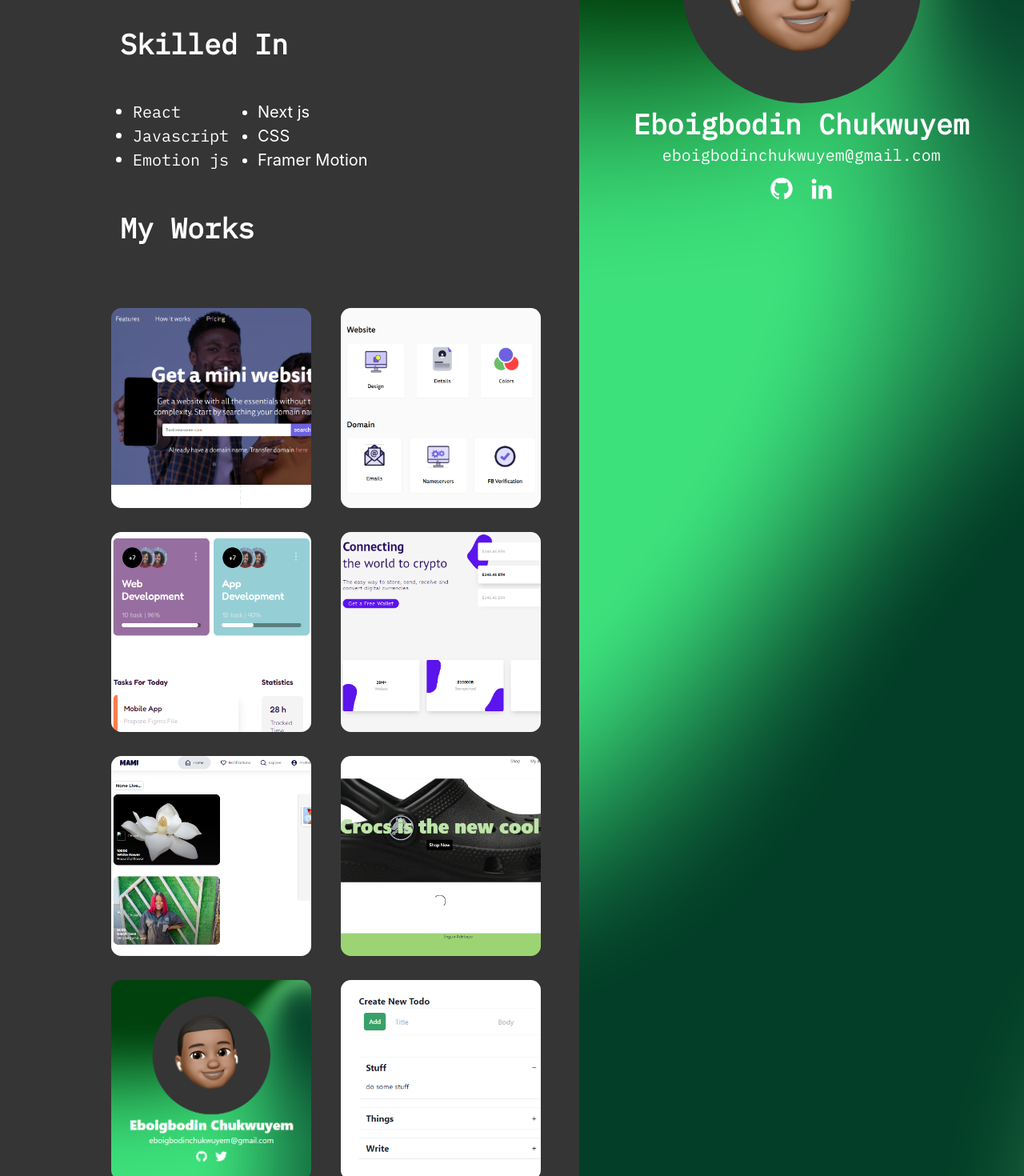
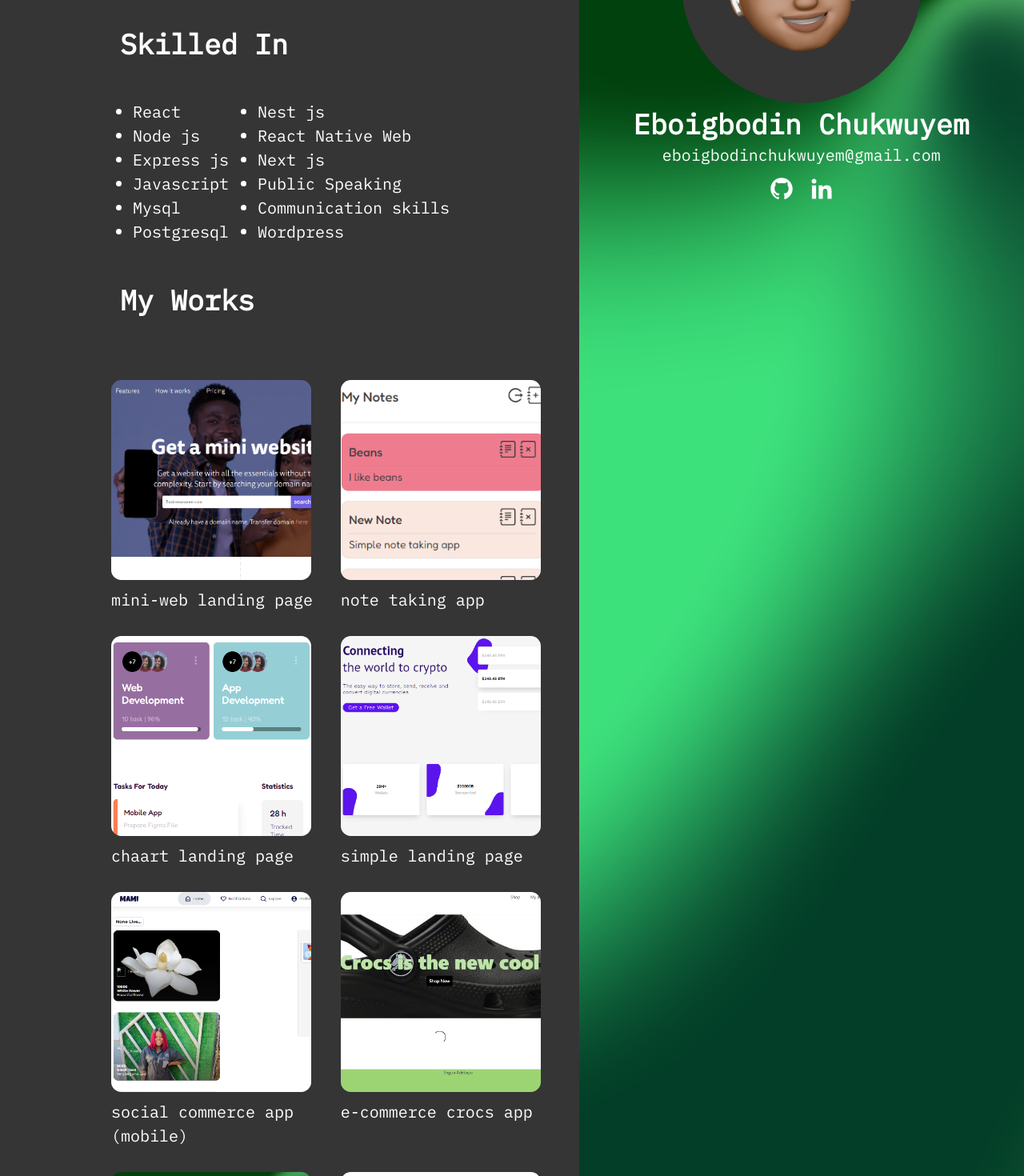
Before and after one commit to chukwuyem11/personal_website, a Next.js app: page / in a window 1280 px wide. Shown: the part 360-1830 px from the top of the page at 80% size. Built offline with nearby package versions, Linux system fonts and the light colour scheme.

Commit message:
first commit

```diff
--- a/components/home.js
+++ b/components/home.js
@@ -16,46 +16,54 @@
       {
         id: 1,
         image:"past15",
+        name: "mini-web landing page",
         link: "https://min-website-roan.vercel.app/"
 
       },
       {
         id: 2,
-        image:"past14",
-        link: "https://min-website-roan.vercel.app/dashboard"
+        image:"past16",
+        name: "note taking app",
+        link: "https://nootes.herokuapp.com/"
 
       },
       {
         id: 3,
         image:"past12",
+        name: "chaart landing page",
         link: "https://chaaart.vercel.app/"
 
       },
       {
         id: 4,
         image:"past13",
+        name: "simple landing page",
         link: "https://landing2-henna.vercel.app/"
 
       },
       {
         id: 5,
         image:"mami",
+        name: "social commerce app (mobile)",
         link: "https://mamihq.herokuapp.com"
 
       },
     {
       id: 6,
       image:"crocs",
+      name: "e-commerce crocs app",
       link: "https://github.com/chukwuyem11/crocs-commerce"
 
     },
     {id: 7,
       image:"past7",
+      name: "personal site",
       link: "https://github.com/chukwuyem11/personal_website"
 
     },
     {id: 8,
       image:"past8",
+      name: "simple todo",
       link: "https://github.com/chukwuyem11/simple-todo"
 
     },
@@ -73,23 +81,26 @@
           <Text color="#ffffff" fontSize={["25px","30px", "35px" ]} fontWeight="900" lineHeight={["25px", "35px", "40px"]} fontFamily="IBM Plex Mono" textAlign={["left","center", "left"]}>Skilled In</Text>
           <Flex mb="50px" mt="50px" >
 
-            <Box mr="20px" fontFamily="IBM Plex Mono">
+          <Box mr="20px" fontFamily="IBM Plex Mono" >
 
             <UnorderedList>
-  <ListItem fontSize={["16px","18px", "20px" ]} color="#ffffff">React</ListItem>
-
-  <ListItem fontSize={["16px","18px", "20px" ]} color="#ffffff">Javascript</ListItem>
-  <ListItem fontSize={["16px","18px", "20px" ]} color="#ffffff">Emotion js</ListItem>
+    <ListItem textAlign={["left","center", "left"]} fontSize={["16px","18px", "20px" ]} color="#ffffff">React</ListItem>
+    <ListItem textAlign={["left","center", "left"]} fontSize={["16px","18px", "20px" ]} color="#ffffff">Node js</ListItem>
+    <ListItem textAlign={["left","center", "left"]} fontSize={["16px","18px", "20px" ]} color="#ffffff">Express js</ListItem>
+    <ListItem textAlign={["left","center", "left"]} fontSize={["16px","18px", "20px" ]}color="#ffffff">Javascript</ListItem>
+    <ListItem textAlign={["left","center", "left"]} fontSize={["16px","18px", "20px" ]} color="#ffffff">Mysql</ListItem>
+    <ListItem textAlign={["left","center", "left"]} fontSize={["16px","18px", "20px" ]}color="#ffffff">Postgresql</ListItem>
 
   </UnorderedList>
   </Box>
-<Box>
+  <Box fontFamily="IBM Plex Mono">
             <UnorderedList>
-
-
-  <ListItem fontSize={["16px","18px", "20px" ]} color="#ffffff">Next js</ListItem>
-  <ListItem fontSize={["16px","18px", "20px" ]} color="#ffffff">CSS</ListItem>
-  <ListItem fontSize={["16px","18px", "20px" ]} color="#ffffff">Framer Motion</ListItem>
+            <ListItem textAlign={["left","center", "left"]} fontSize={["16px","18px", "20px" ]}color="#ffffff">Nest js</ListItem>
+    <ListItem textAlign={["left","center", "left"]} fontSize={["16px","18px", "20px" ]} color="#ffffff">React Native Web</ListItem>
+    <ListItem textAlign={["left","center", "left"]} fontSize={["16px","18px", "20px" ]} color="#ffffff">Next js</ListItem>
+    <ListItem textAlign={["left","center", "left"]} fontSize={["16px","18px", "20px" ]} color="#ffffff">Public Speaking</ListItem>
+    <ListItem textAlign={["left","center", "left"]} fontSize={["16px","18px", "20px" ]}color="#ffffff">Communication skills</ListItem>
+    <ListItem textAlign={["left","center", "left"]} fontSize={["16px","18px", "20px" ]}color="#ffffff">Wordpress</ListItem>
   </UnorderedList>
   </Box>
 
@@ -137,14 +148,17 @@
   <Text mb="50px" color="#ffffff" fontSize={["25px","30px", "35px" ]} fontWeight="900" lineHeight={["25px", "35px", "40px"]} fontFamily="IBM Plex Mono"  textAlign={["left","center", "left"]}>My Works</Text>
 </Box>
 <Box display={["block", "none", "block"]}>
-<Grid   templateColumns="repeat(2, 1fr)" gap={[6, -6,-6]} mb="50px">
-{Works.map((work) => (<Box key={work.id} mt={["10px","20px","30px"]} ml={["","-11px","-11px"]} ><Link href={work.link}><Image src={`${work.image}.png`}  w={["150px", "200","250px"]} h={["150px", "200","250px"]} borderRadius="5%" bg="#353535"    alt="Segun Adebayo"  p="0" /></Link></Box>))}
+<Grid   templateColumns={["repeat(1, 1fr)","repeat(2, 1fr)","repeat(2, 1fr)"] }gap={[6, -6,-6]} mb="50px">
+{Works.map((work) => (<Box key={work.id} mt={["10px","20px","30px"]} ml={["","-11px","-11px"]} ><Link href={work.link}><Image src={`${work.image}.png`}  w={["80vw", "200","250px"]} h={["auto", "200","250px"]} borderRadius="5%" bg="#353535"    alt="Segun Adebayo"  p="0" /></Link>
+<Text mt="10px" color="#fff" fontSize={["16px","20px", "20px" ]} fontWeight="500"  fontFamily="IBM Plex Mono">{work.name}</Text></Box>))}
 </Grid>
 </Box>
 
 <Center display={["none", "block", "none"]}>
 <Grid  templateColumns="repeat(2, 1fr)" gap={[6, 6,-6]} mb="50px">
-{Works.map((work) => (<Box key={work.id} mt={["10px","20px","30px"]} ml={["","11px","-11px"]} ><Link href={work.link}><Image src={`${work.image}.png`}  w={["150px", "250px","250px"]} h={["150px", "250px","250px"]} borderRadius="5%" bg="#353535"    alt="Segun Adebayo"  p="0" /></Link></Box>))}
+{Works.map((work) => (<Box key={work.id} mt={["10px","20px","30px"]} ml={["","11px","-11px"]} ><Link href={work.link}><Image src={`${work.image}.png`}  w={["150px", "250px","250px"]} h={["150px", "250px","250px"]} borderRadius="5%" bg="#353535"    alt="Segun Adebayo"  p="0" /></Link>
+    <Text color="#fff" fontSize={["25px","30px", "35px" ]} fontWeight="500"  fontFamily="IBM Plex Mono">{work.name}</Text>
+</Box>))}
 </Grid>
 </Center>
 
```
Also changed, not shown: public/past16.png (added). Lines whose indentation alone changed are shown as unchanged.
